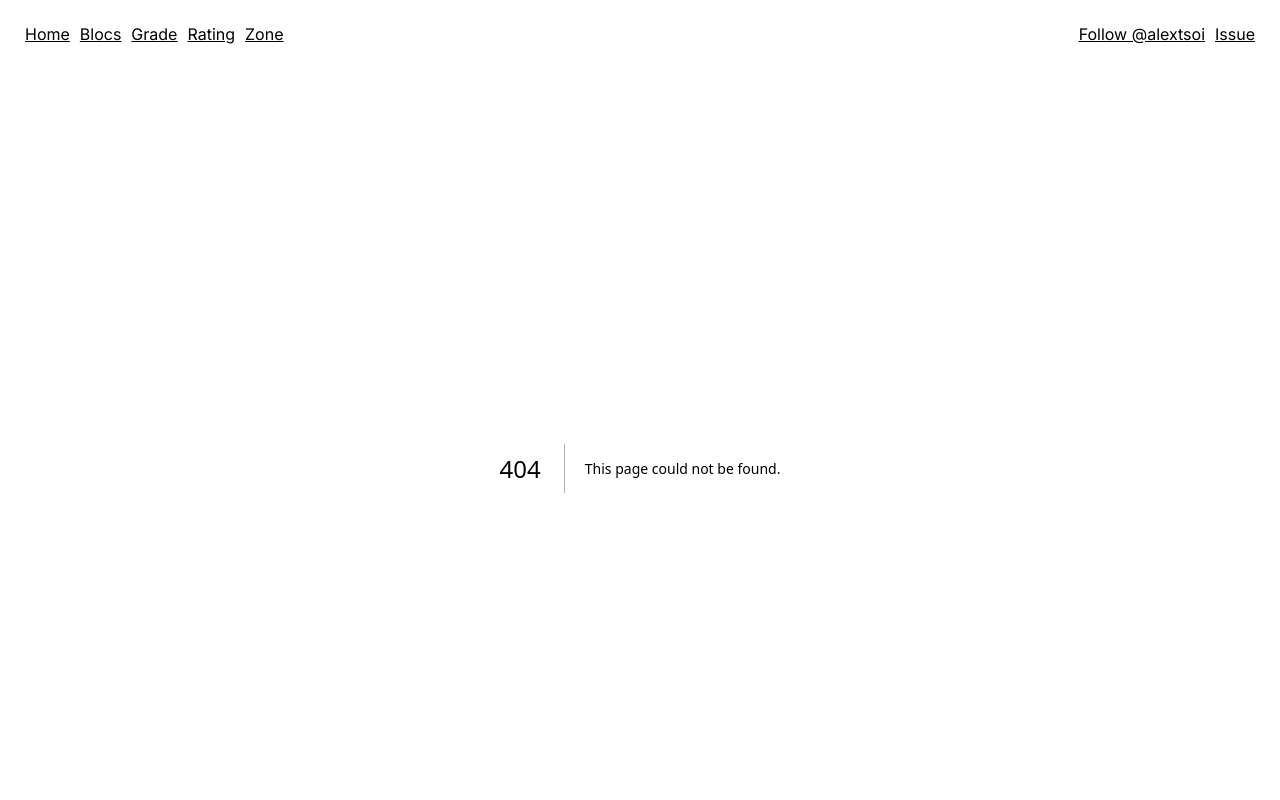
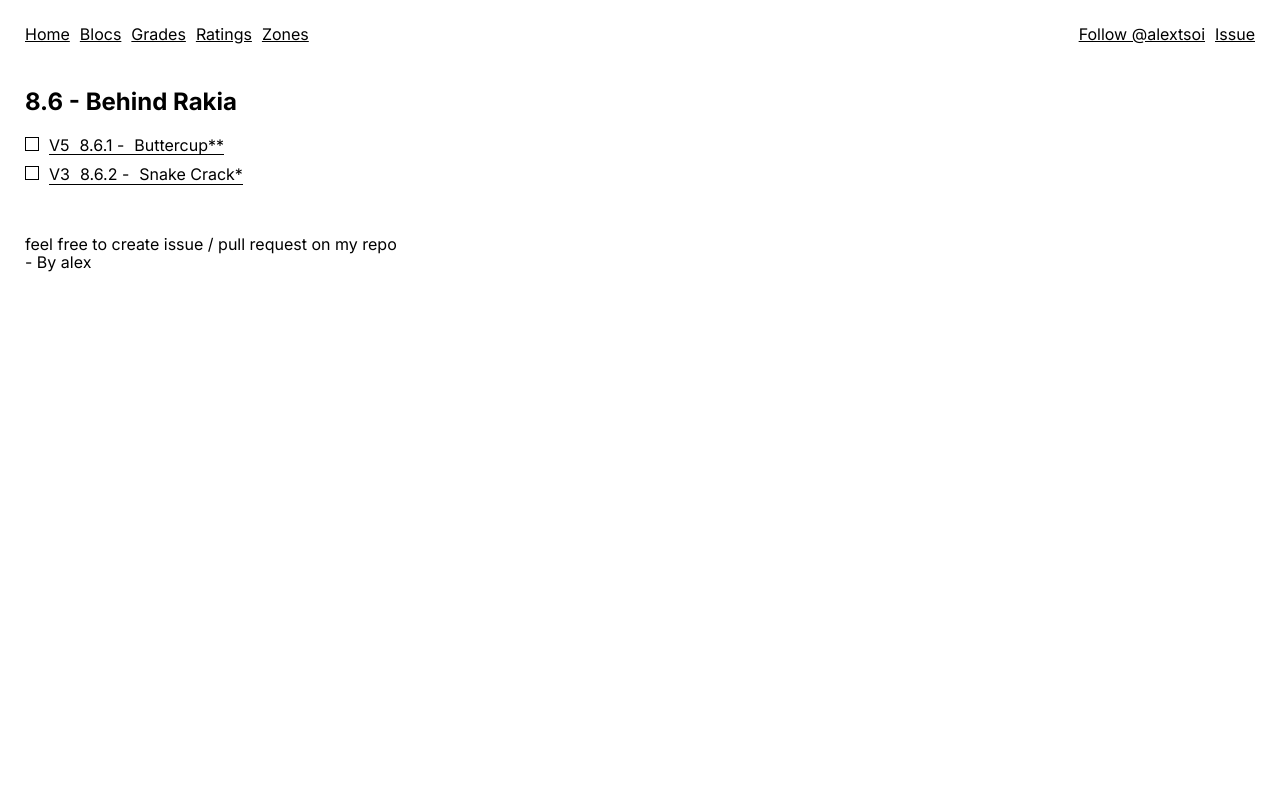
Before and after one commit to alextsoi/2310-crags-hk, a Next.js app: page /bloc/behind-rakia in a window 1280 px wide. Before the commit this address had no page. Shown: the top 800 px of the page. Built offline with nearby package versions, Linux system fonts and the light colour scheme.

Commit message:
fixing structure

```diff
--- /dev/null
+++ b/app/bloc/[slug]/page.js
@@ -0,0 +1,40 @@
+import styles from '@/app/page.module.scss'
+import routes from '@/app/data/routes.json'
+import blocs from '@/app/data/blocs.json'
+import Link from 'next/link'
+
+export default function Blocs({ params }) {
+    const bloc = blocs.data.find((bloc) => bloc.slug === params.slug);
+    const matchedRoutes = routes.data.filter((route) => route.blocs === bloc.id);
+    const ratingText = ['', '*', '**', '***']
+    return (
+        <main className={styles.main}>
+            <div className="container">
+                <section className={styles.bloc}>
+                    <h2>{bloc.id} - {bloc.name}</h2>
+                    <ul className={styles.blocRoutes}>
+                        {matchedRoutes.map((route) => {
+                            return <li className={styles.blocRoute} key={route.id}>
+                                <Link href={`/route/${route.slug}`}>
+                                    <div className={styles.blocRouteGrade}>{route.gradings.map(grade => grade !== 'project' ? `V${grade}` : grade).join('/')}</div>
+                                    <div className={styles.blocRouteId}>{route.id} - </div>
+                                    <div className={styles.blocRouteName}>{route.name}{route.isSds ? ' (sds)' : ''}{route.rating !== 0 ? ratingText[route.rating] : ''}</div>
+                                </Link>
+                            </li>
+                        })}
+                    </ul>
+                </section>
+            </div>
+        </main>
+    )
+}
+
+export async function generateStaticParams() {
+    return blocs.data.map((bloc) => {
+        return {
+            params: {
+                slug: bloc.slug
+            }
+        }
+    })
+}
--- a/app/layout.js
+++ b/app/layout.js
@@ -20,9 +20,9 @@ export default function RootLayout({ children }) {
               <ul>
                 <li><Link href={`/`}>Home</Link></li>
                 <li><Link href={`/blocs`}>Blocs</Link></li>
-                <li><Link href={`/grade`}>Grade</Link></li>
-                <li><Link href={`/rating`}>Rating</Link></li>
-                <li><Link href={`/zone`}>Zone</Link></li>
+                <li><Link href={`/grades`}>Grades</Link></li>
+                <li><Link href={`/ratings`}>Ratings</Link></li>
+                <li><Link href={`/zones`}>Zones</Link></li>
               </ul>
             </nav>
             <div className="social-networks">
--- a/package.json
+++ b/package.json
@@ -10,7 +10,7 @@
   },
   "dependencies": {
     "lodash": "^4.17.21",
-    "next": "14.0.0",
+    "next": "13.4.19",
     "react": "^18",
     "react-dom": "^18",
     "sass": "^1.69.5"
```
Also changed, not shown: app/grade/[slug]/page.js (added), app/grades/page.js (renamed from app/grade/page.js), app/rating/[slug]/page.js (added), app/ratings/page.js (renamed from app/rating/page.js), app/zone/[slug]/page.js (added), app/zone/[zone].js (deleted), app/zones/page.js (renamed from app/zone/page.js), 1 other file (tests, documents, lock files or other folders).
